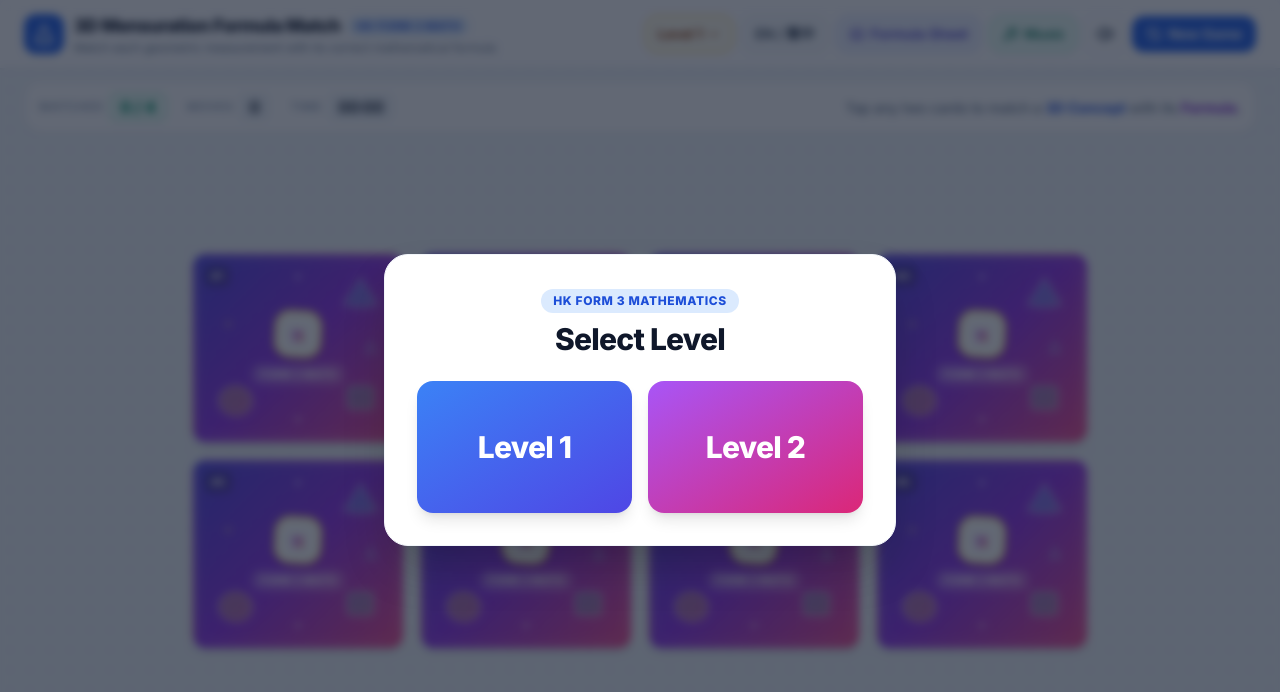
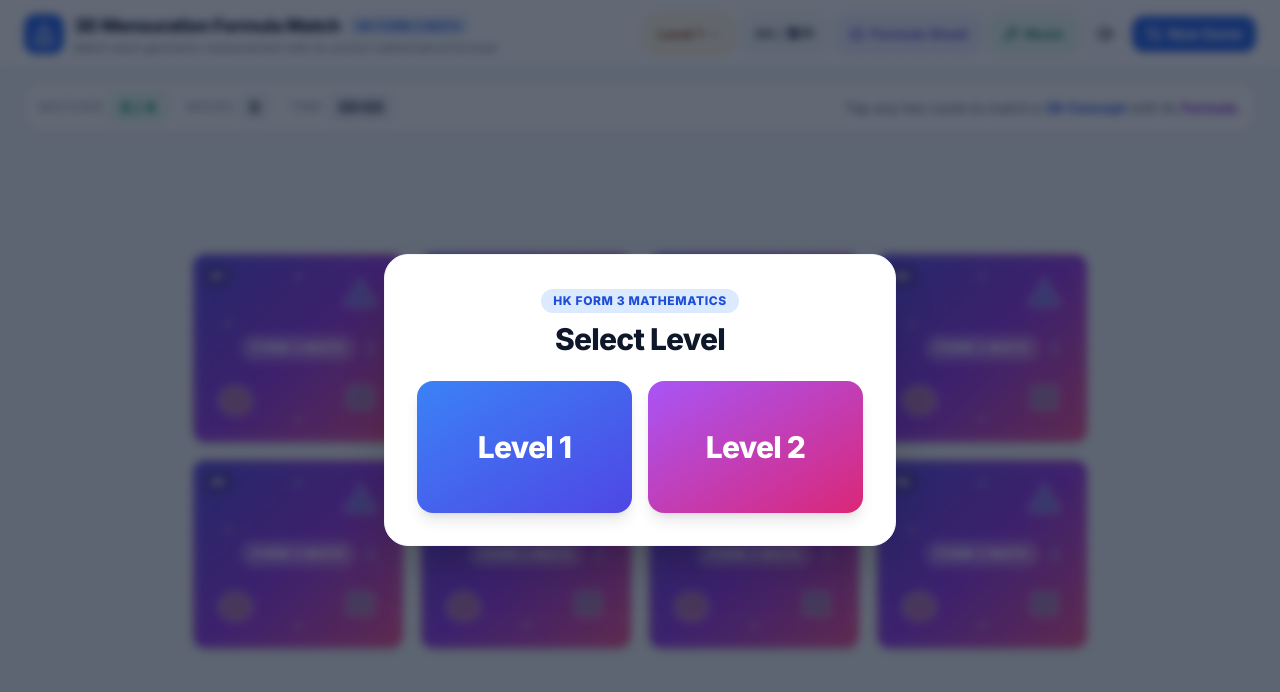
Before and after one commit to ndcthecy/MensurationMatching, a plain HTML site: page index.html in a window 1280 px wide. Drawn offline with nearby package versions, Linux system fonts and the light colour scheme; a web font is replaced by a local one.

Commit message:
Update index.html

```diff
--- a/index.html
+++ b/index.html
@@ -913,14 +913,9 @@
                 #${index + 1}
               </span>
 
-              <!-- Central Colorful Math Emblem -->
+              <!-- Central Label Badge -->
               <div class="relative z-10 flex flex-col items-center">
-                <div class="w-10 h-10 sm:w-12 sm:h-12 rounded-2xl rotate-3 bg-white shadow-md border-2 border-amber-300 flex items-center justify-center mb-1.5">
-                  <span class="math-font -rotate-3 text-xl sm:text-2xl font-extrabold bg-gradient-to-br from-indigo-600 via-fuchsia-600 to-amber-500 bg-clip-text text-transparent">
-                    &pi;
-                  </span>
-                </div>
-                <span class="text-[9px] sm:text-[10px] font-extrabold tracking-wider uppercase px-2 py-0.5 rounded-full bg-white/20 border border-white/30 text-white shadow-2xs">
+                <span class="text-[10px] sm:text-xs font-extrabold tracking-wider uppercase px-2.5 py-1 rounded-full bg-white/25 border border-white/40 text-white shadow-xs backdrop-blur-xs">
                   Form 3 Math
                 </span>
               </div>
```
